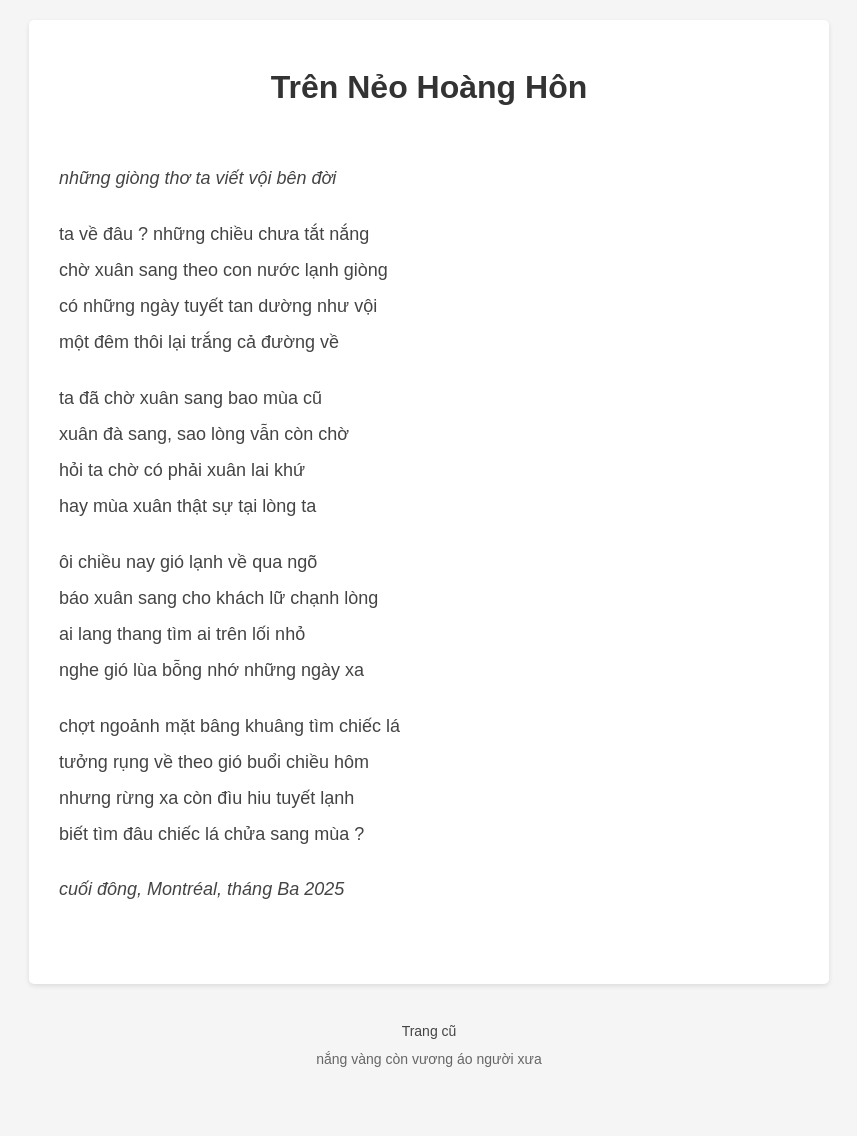
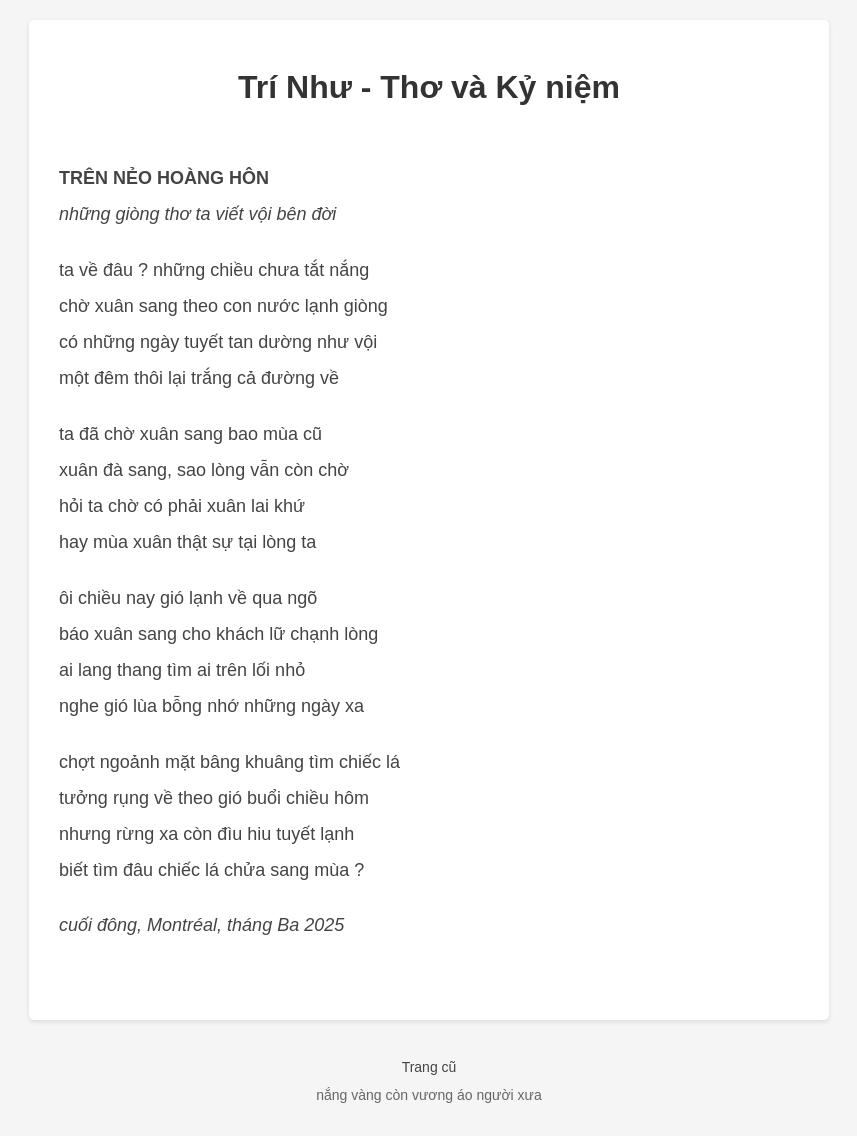
Before and after one commit to trinhudo/Blog, a Jekyll site: the page built from index.md, in a window 1280 px wide. Shown: the whole page, without its empty margins (211-1068 px from the left). Built offline with Jekyll 4.4.1, drawn with Linux system fonts in a browser that asks for light colours; before the commit the page ends 1100 px from its top, so only the background shows below that.

Commit message:
Update index.md

```diff
--- a/index.md
+++ b/index.md
@@ -1,8 +1,9 @@
 ---
 layout: default
-title: Trên Nẻo Hoàng Hôn
+title: Trí Như - Thơ và Kỷ niệm
 ---
 
+**TRÊN NẺO HOÀNG HÔN**
 _những giòng thơ ta viết vội bên đời_
 
 ta về đâu ? những chiều chưa tắt nắng
```
